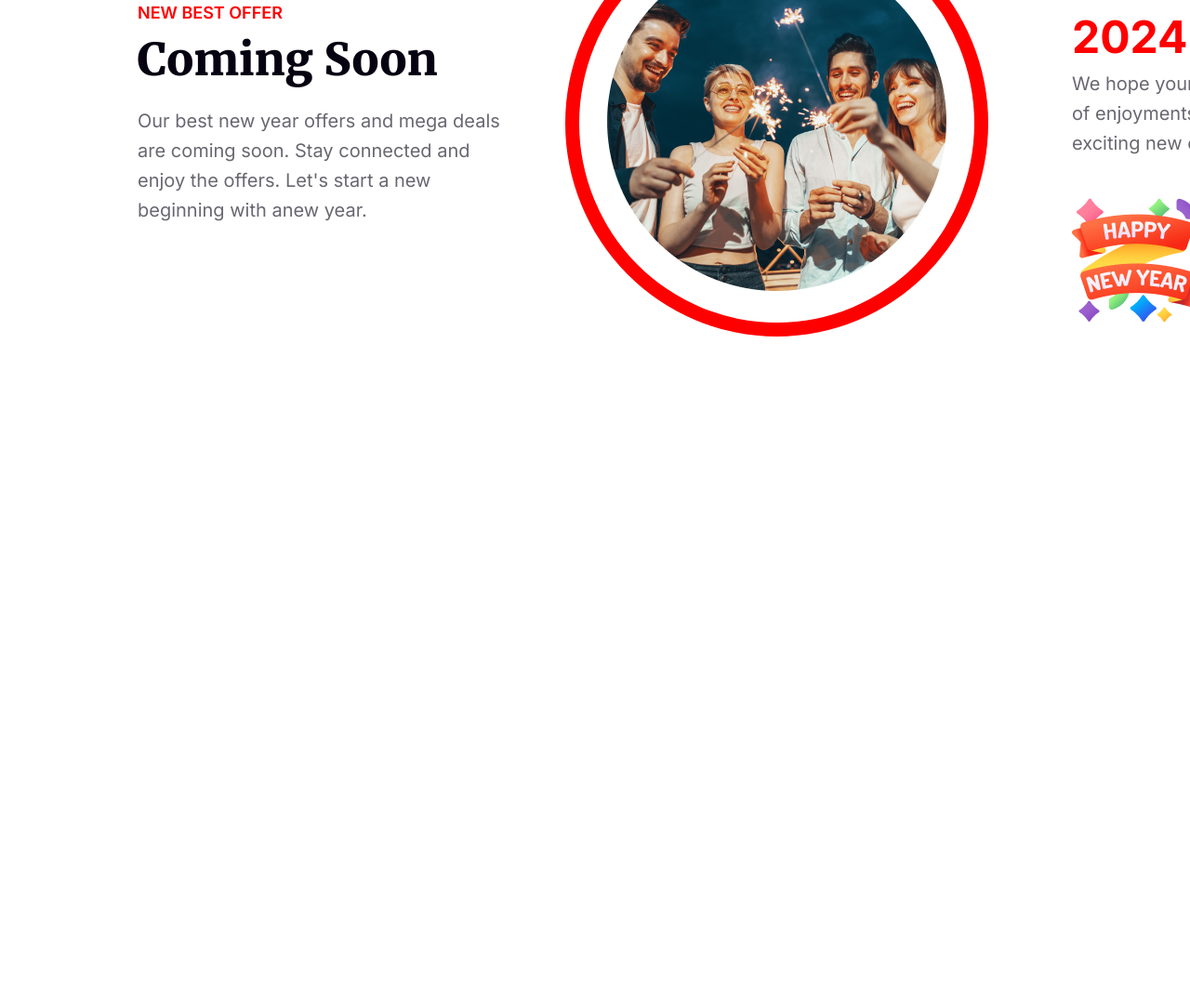
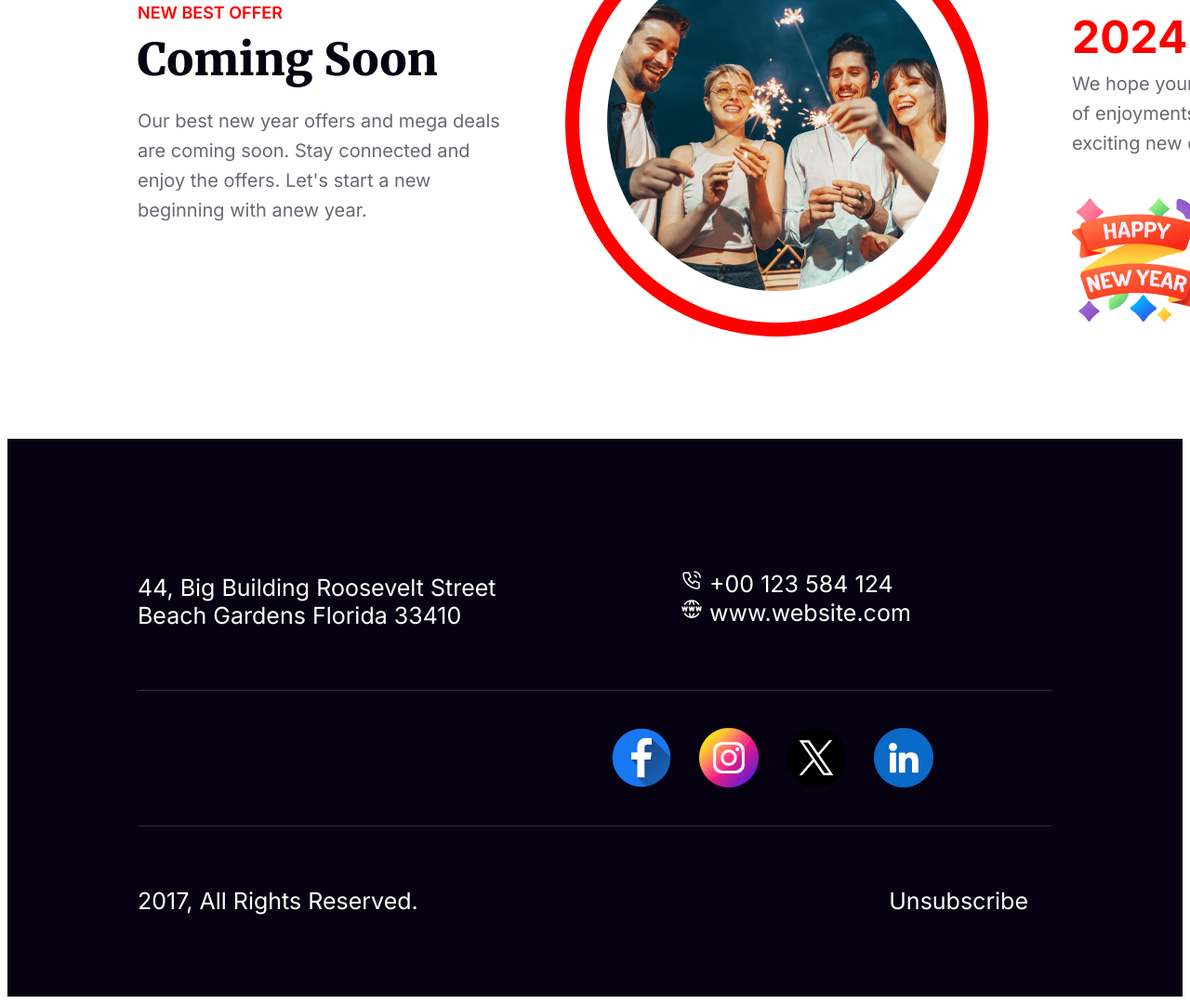
Before and after one commit to i-am-surovi/B9A1, a plain HTML site: page index.html in a window 1280 px wide. Shown: the part 3064-4144 px from the top of the page at 93% size. Before the commit the page ends 3536 px from the top, so only its background shows below. Drawn offline with Linux system fonts and the light colour scheme.

Commit message:
footer added

```diff
--- a/Styles/style.css
+++ b/Styles/style.css
@@ -220,3 +220,72 @@ main section{
 .right{
     margin-left: 20px;
 }
+/* Footer Section Design */
+.foot{
+    background-color: #070211;
+    height: 600px;
+    display: block;
+    justify-content: space-between;
+}
+.contact{
+    margin-left: 140px;
+    display: flex;
+    justify-content: space-between;
+}
+.address{
+    margin-top: 120px;
+    color: #FFF;
+    font-family: 'Inter', sans-serif;
+    font-size: 25px;
+    font-weight: 500;
+    width: 400px;
+}
+.uu{
+    display: inline;
+}
+.vv{
+    display: inline;
+}
+.num{
+    margin-right: 290px;
+    margin-top: 140px;
+    color: #FFF;
+    font-family: 'Inter', sans-serif;
+    font-size: 25px;
+    font-weight: 500;
+    width: 250px;
+}
+.h{
+    margin-left: 140px;
+    margin-right: 140px;
+    margin-top: 40px;
+    margin-bottom: 40px;
+    background: rgba(255, 255, 255, 0.15);
+    border: none;
+    height: 1px;
+}
+.icon{
+    margin-left: 650px;
+    display: flex;
+    gap: 30px;
+    align-items: center;
+}
+.copyright{
+    margin-left: 140px;
+    color: #FFF;
+    font-family: 'Inter', sans-serif;
+    font-size: 25px;
+    font-weight: 500;
+    display: flex;
+    justify-content: space-between;
+}
+.butn{
+    color: #FFF;
+    font-family: 'Inter', sans-serif;
+    font-size: 25px;
+    font-weight: 500;
+    border: none;
+    background-color: transparent;
+    cursor: pointer;
+    margin-right: 160px;
+}
--- a/index.html
+++ b/index.html
@@ -82,6 +82,35 @@
                 <img src="resources/Group 96.png" alt="">
             </div>
         </section>
+        <section>
+
+        </section>
     </main>
+    <footer class="foot">
+        <section class="contact">
+            <div class="address">
+                <p>44, Big Building Roosevelt Street Beach Gardens Florida 33410</p>
+            </div>
+            <div class="num">
+                <img class="uu" src="resources/Call.png" alt="">
+                <p class="uu"> +00 123 584 124 </p>
+                <br>
+                <img class="vv" src="resources/Website.png" alt="">
+                <p class="vv"> www.website.com </p>
+            </div>
+        </section>
+        <hr class="h">
+        <section class="icon">
+            <img src="resources/Facebook.png" alt="">
+            <img src="resources/Instagram.png" alt="">
+            <img src="resources/Twitter.png" alt="">
+            <img src="resources/Linkedin.png" alt="">
+        </section>
+        <hr class="h">
+        <section class="copyright">
+            <p>2017, All Rights Reserved.</p>
+            <button class="butn">Unsubscribe</button>
+        </section>
+    </footer>
 </body>
 </html>
```
